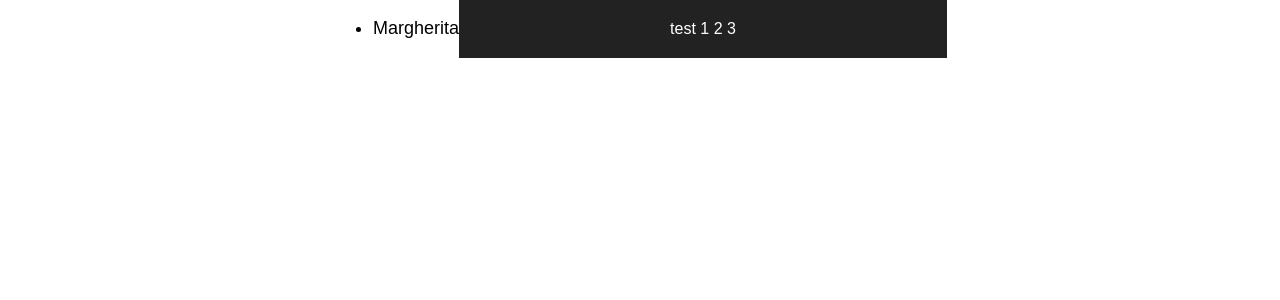
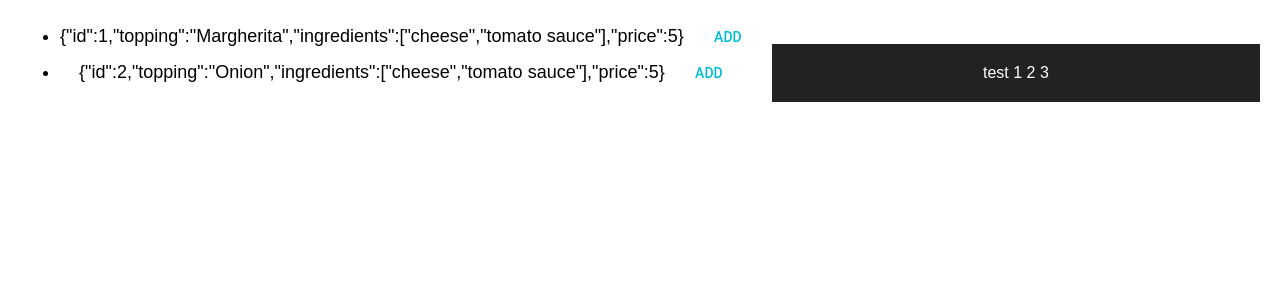
Before and after one commit to ruggertech/pizzeriaClient, a React (Create React App) app: page / in a window 1280 px wide. Shown: the top 300 px of the page. Built offline with nearby package versions, Linux system fonts and the light colour scheme.

Commit message:
feat: added buttons

```diff
--- a/server/db.json
+++ b/server/db.json
@@ -18,7 +18,7 @@
     },
     {
       "id": 2,
-      "name": "Onion",
+      "topping": "Onion",
       "ingredients": [
         "cheese",
         "tomato sauce"
--- a/src/index.css
+++ b/src/index.css
@@ -1,5 +1,7 @@
-body {
-  margin: 0;
-  padding: 0;
-  font-family: sans-serif;
+html, body {
+    margin: 0;
+    padding: 0;
+    font-family: sans-serif;
+    border: 0px;
+    background-color: white;
 }
--- a/src/OrderSummary.component.js
+++ b/src/orderSummary.component.js
@@ -1,6 +1,5 @@
 import React, { Component } from 'react';
 import './App.css';
-import App from './App';
 
 class OrderSummary extends Component {
   render() {
--- a/src/pizza.service.js
+++ b/src/pizza.service.js
@@ -13,7 +13,7 @@ class PizzaService {
         },
         {
           "id":          2,
-          "name":        "Onion",
+          "topping":        "Onion",
           "ingredients": [
             "cheese", "tomato sauce"
           ],
--- a/src/PizzaList.component.js
+++ b/src/pizzaList.component.js
@@ -2,6 +2,7 @@ import React from 'react';
 import App from './App';
 import './App.css';
 import PizzaService from './pizza.service';
+import PizzaListItem from './pizzaListItem.component';
 
 class PizzaList extends React.Component {
 
@@ -12,15 +13,12 @@ class PizzaList extends React.Component {
 
   render() {
     console.log(JSON.stringify(App.state));
-
     return (
-      <div className="e-order-header">
+      <div className="e-pizza-list-wrapper">
         <ul>
-          <li>
-            {App.state.pizzaList && App.state.pizzaList.map(pizza =>
-              <span key={pizza.id}>{pizza.topping}</span>
-            )}
-          </li>
+          {App.state.pizzaList && App.state.pizzaList.map(pizza => {
+            return <li key={pizza.id}><PizzaListItem pizza={pizza} /></li>
+          })}
         </ul>
       </div>
     );
--- /dev/null
+++ b/src/pizzaListItem.component.js
@@ -0,0 +1,23 @@
+import React from 'react';
+import './App.css';
+import { FlatButton } from 'material-ui';
+
+class PizzaListItem extends React.Component {
+  handleAddToOrder() {
+    // Add current item to the order summary in the state
+
+  }
+
+  render() {
+    return (
+      <span className="e-pizza-list-item-wrapper">
+        {JSON.stringify(this.props.pizza)}
+            <FlatButton id={this.props.pizza.id} label="Add"
+                        primary={true}
+                        onClick ={this.handleAddToOrder}/>
+      </span>
+    );
+  }
+}
+
+export default PizzaListItem;
```
Also changed, not shown: package.json (+6 -12 lines), src/App.js (+5 -3 lines).
